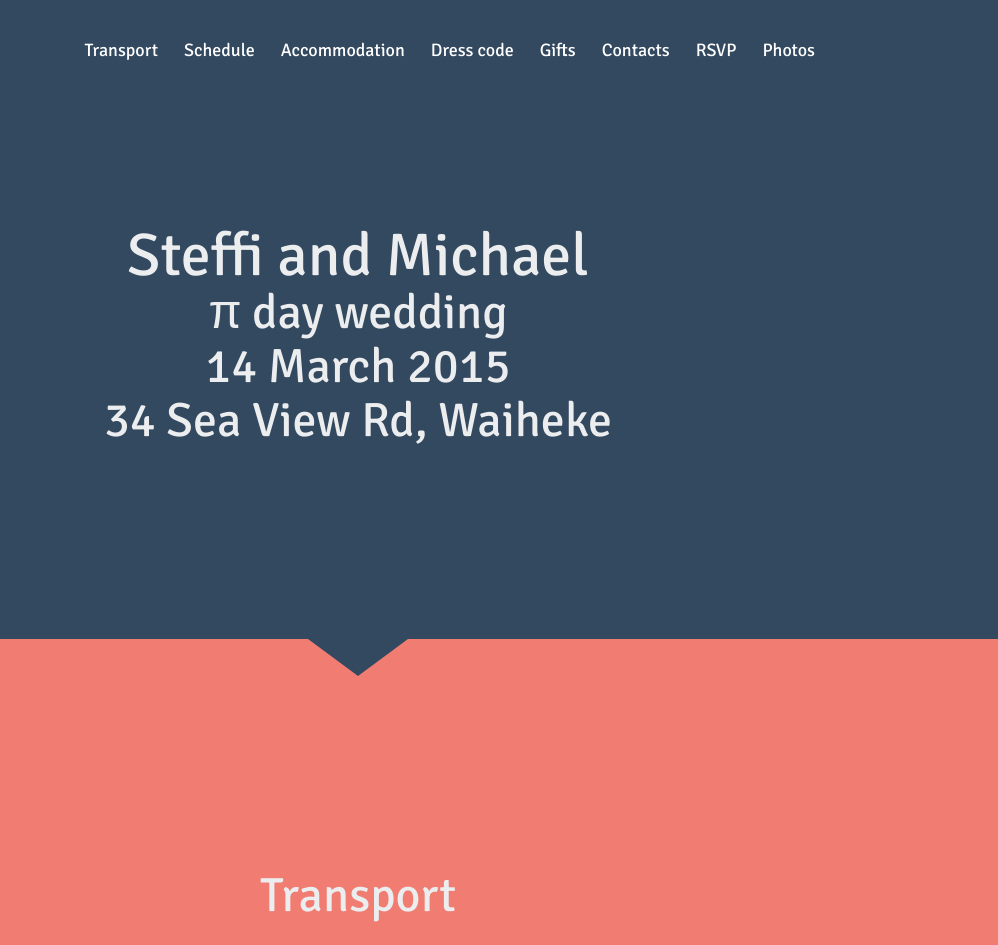
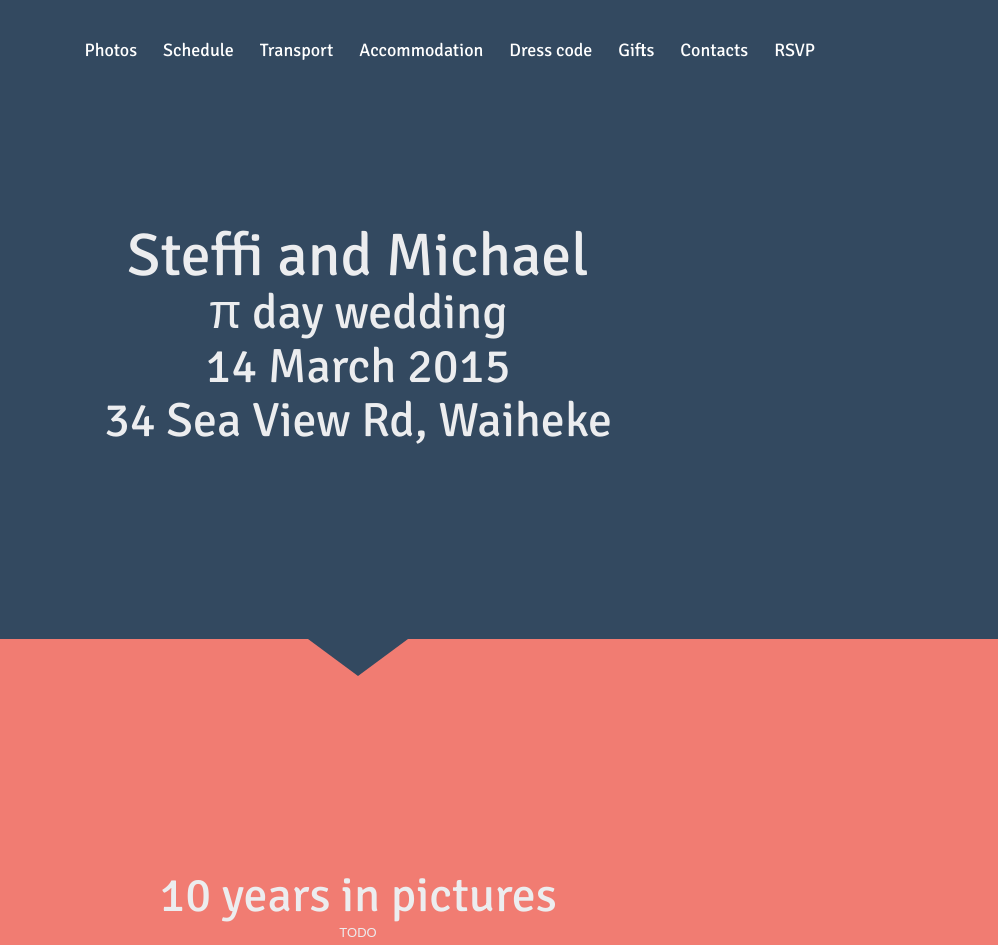
Before and after one commit to mpollmeier/wedding, a plain HTML site: page index.html in a window 1280 px wide. Shown: the top 945 px of the page, 282-1280 px from the left. Drawn offline with Linux system fonts and the light colour scheme.

Commit message:
change order

```diff
--- a/index.html
+++ b/index.html
@@ -69,14 +69,14 @@
 						<nav class="">
 							<ul class="sf-menu">
 								<!-- <li class="current men"><a onClick="goToByScroll('page1'); return false;" href="#">Top</a> <strong class="hover"></strong></li> -->
-								<li class="men1"><a onClick="goToByScroll('page2'); return false;" href="#">Transport</a><strong class="hover"></strong></li>
-								<li class=" men2"><a onClick="goToByScroll('page3'); return false;" href="#">Schedule</a> <strong class="hover"></strong></li>
-								<li class=" men3"><a onClick="goToByScroll('page4'); return false;" href="#">Accommodation</a> <strong class="hover"></strong></li>
-								<li class=" men4"><a onClick="goToByScroll('page5'); return false;" href="#">Dress code</a> <strong class="hover"></strong></li>
-								<li class=" men5"><a onClick="goToByScroll('page6'); return false;" href="#">Gifts</a> <strong class="hover"></strong></li>
-								<li class=" men6"><a onClick="goToByScroll('page7'); return false;" href="#">Contacts</a> <strong class="hover"></strong></li>
-								<li class=" men7"><a onClick="goToByScroll('page8'); return false;" href="#">RSVP</a> <strong class="hover"></strong></li>
-								<li class=" men8"><a onClick="goToByScroll('page9'); return false;" href="#">Photos</a> <strong class="hover"></strong></li>
+								<li class="men1"><a onClick="goToByScroll('page2'); return false;" href="#">Photos</a> <strong class="hover"></strong></li>
+								<li class="men2"><a onClick="goToByScroll('page3'); return false;" href="#">Schedule</a> <strong class="hover"></strong></li>
+								<li class="men3"><a onClick="goToByScroll('page4'); return false;" href="#">Transport</a><strong class="hover"></strong></li>
+								<li class="men4"><a onClick="goToByScroll('page5'); return false;" href="#">Accommodation</a> <strong class="hover"></strong></li>
+								<li class="men5"><a onClick="goToByScroll('page6'); return false;" href="#">Dress code</a> <strong class="hover"></strong></li>
+								<li class="men6"><a onClick="goToByScroll('page7'); return false;" href="#">Gifts</a> <strong class="hover"></strong></li>
+								<li class="men7"><a onClick="goToByScroll('page8'); return false;" href="#">Contacts</a> <strong class="hover"></strong></li>
+								<li class="men8"><a onClick="goToByScroll('page9'); return false;" href="#">RSVP</a> <strong class="hover"></strong></li>
 							</ul>
 						</nav>
 						<div class="clear"></div>
@@ -97,6 +97,27 @@
 			</div>
 		</div>
 		<div id="page2" class="content">
+			<div class="container_12">
+				<div class="grid_12">
+          <h3>10 years in pictures</h3>
+          TODO
+				</div>
+				<div class="clear"></div>
+			</div>
+		</div>
+		<div id="page3" class="content">
+			<div class="container_12">
+				<div class="grid_12">
+					<div class="slogan">
+						<h3>Schedule</h3>
+						<div class="text1">
+              The ceremony starts at 4pm. Please plan to arrive at the venue by 3.30pm at the latest, which means taking the ferry from Auckland at 2pm or earlier. The ceremony will be followed by ice cream, drinks, dinner and dancing until around midnight.
+						</div>
+					</div>
+				</div>
+			</div>
+		</div>
+		<div id="page4" class="content">
 			<div class="container_12">
 				<div class="grid_12">
 					<div class="slogan">
@@ -138,19 +159,7 @@ able to turn around.
 				</div>
 			</div>
 		</div>
-		<div id="page3" class="content">
-			<div class="container_12">
-				<div class="grid_12">
-					<div class="slogan">
-						<h3>Schedule</h3>
-						<div class="text1">
-              The ceremony starts at 4pm. Please plan to arrive at the venue by 3.30pm at the latest, which means taking the ferry from Auckland at 2pm or earlier. The ceremony will be followed by ice cream, drinks, dinner and dancing until around midnight.
-						</div>
-					</div>
-				</div>
-			</div>
-		</div>
-		<div id="page4" class="content">
+		<div id="page5" class="content">
 			<div class="container_12">
 				<div class="grid_12">
           <h3>Accommodation</h3>
@@ -170,7 +179,7 @@ you are interested in this in your RSVP.
 				<div class="clear"></div>
 			</div>
 		</div>
-		<div id="page5" class="content">
+		<div id="page6" class="content">
 			<div class="container_12">
 				<div class="grid_12">
           <h3>Dress Code: Smart casual</h3>
@@ -181,7 +190,7 @@ you are interested in this in your RSVP.
 				<div class="clear"></div>
 			</div>
 		</div>
-		<div id="page6" class="content">
+		<div id="page7" class="content">
 			<div class="container_12">
 				<div class="grid_12">
           <h3>Gifts</h3>
@@ -193,7 +202,7 @@ you are interested in this in your RSVP.
 				<div class="clear"></div>
 			</div>
 		</div>
-		<div id="page7" class="content">
+		<div id="page8" class="content">
 			<div class="container_12">
 				<div class="grid_12">
           <h3>Contacts</h3>
@@ -208,7 +217,7 @@ you are interested in this in your RSVP.
 				<div class="clear"></div>
 			</div>
 		</div>
-		<div id="page8" class="content">
+		<div id="page9" class="content">
 			<div class="container_12">
 				<div class="grid_12">
           <h3>RSVP</h3>
@@ -218,13 +227,5 @@ you are interested in this in your RSVP.
 				</div>
 			</div>
 		</div>
-		<div id="page9" class="content">
-			<div class="container_12">
-				<div class="grid_12">
-          <h3>10 years in pictures</h3>
-				</div>
-				<div class="clear"></div>
-			</div>
-		</div>
 	</body>
 </html>
```
